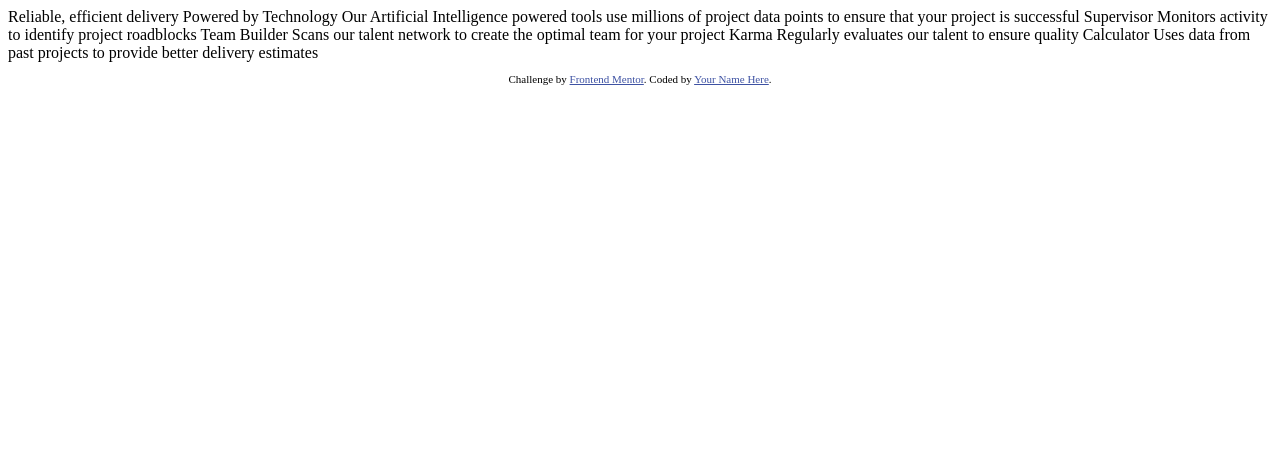
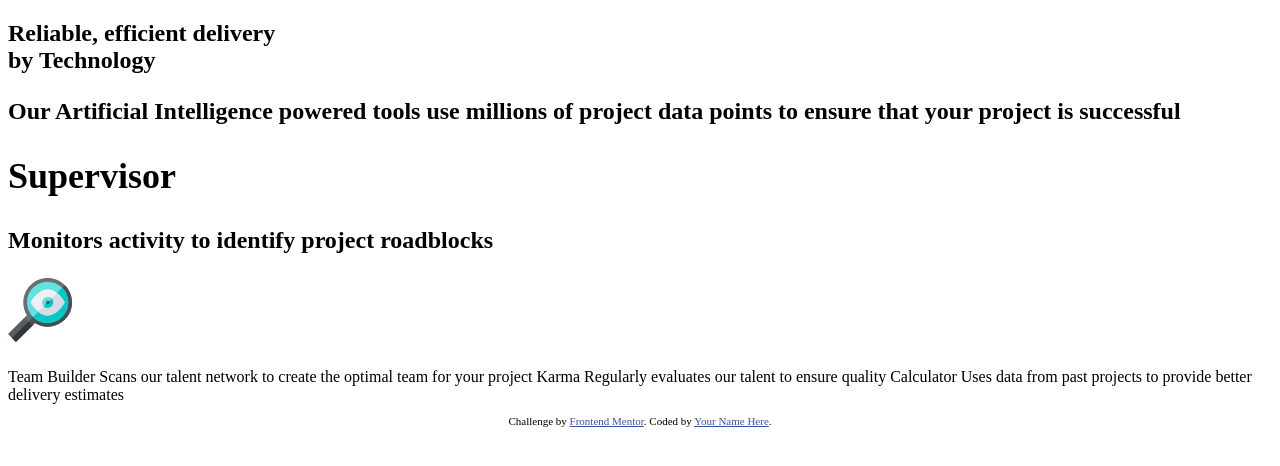
Before and after one commit to bakellian/Four-card-feature-section, a plain HTML site: page index.html in a window 1280 px wide. Drawn offline with Linux system fonts and the light colour scheme.

Commit message:
Update index.html

```diff
--- a/index.html
+++ b/index.html
@@ -15,15 +15,29 @@
   </style>
 </head>
 <body>
+  <main>
+    <section class="header">
+      <h1>Reliable, efficient delivery<br>
+        <strong>by Technology</strong>
+        <p>
+          Our Artificial Intelligence powered tools use millions of project data points
+          to ensure that your project is successful
+        </p>
+    <section class="content-wrapper">
+      <div class="card-wrapper">
+        <div class="color-bar"></div>
+          <div class="card-title-wrapper">
+            <h2>Supervisor</h2>
+            <p>Monitors activity to identify project roadblocks</p>
+          </div>
+          <img src="./images/icon-supervisor.svg" alt="Magnifine Glass">
+      </div>
+    </section>
+      </h1>
+      <p></p>
+    </section>
+  </main>
 
-  Reliable, efficient delivery
-  Powered by Technology
-
-  Our Artificial Intelligence powered tools use millions of project data points
-  to ensure that your project is successful
-
-  Supervisor
-  Monitors activity to identify project roadblocks
 
   Team Builder
   Scans our talent network to create the optimal team for your project
```
